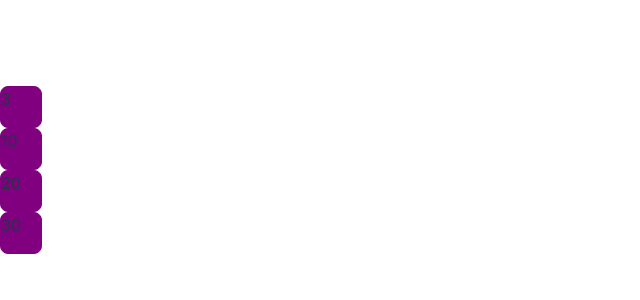
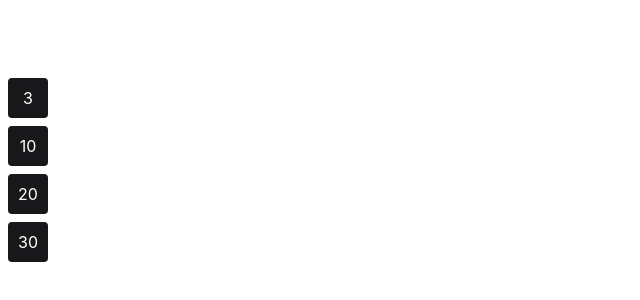
Before and after one commit to renanbigm/nlwSetup, a React (Vite) app in the folder aulas/web/: page / in a window 1280 px wide. Shown: the part 230-530 px from the top of the page, without its empty margins (0-640 px from the left). Built offline with nearby package versions, Linux system fonts and the light colour scheme.

Commit message:
primeias estilizações com tailwind

```diff
--- /dev/null
+++ b/aulas/web/postcss.config.cjs
@@ -0,0 +1,6 @@
+module.exports = {
+  plugins: {
+    tailwindcss: {},
+    autoprefixer: {},
+  },
+}
--- a/aulas/web/src/App.tsx
+++ b/aulas/web/src/App.tsx
@@ -1,3 +1,4 @@
+import "./style/global.css";
 import { Habit } from "./components/Habit"
 
 function App() {
--- a/aulas/web/src/components/Habit.css
+++ /dev/null
@@ -1,7 +0,0 @@
-.habit {
-  width: 40px;
-  height: 40px;
-  border: 1px solid purple;
-  border-radius: 8px;
-  background-color: purple;
-}
--- a/aulas/web/src/components/Habit.tsx
+++ b/aulas/web/src/components/Habit.tsx
@@ -1,11 +1,11 @@
-import './Habit.css'
-
 interface HabitProps {
   completed: number;
 }
 
 export function Habit(props: HabitProps) {
   return (
-    <div className="habit">{props.completed}</div>
+    <div className="bg-zinc-900 w-10 h-10 text-white rounded m-2 flex items-center justify-center">
+      {props.completed}
+    </div>
   )
 }
--- /dev/null
+++ b/aulas/web/src/style/global.css
@@ -0,0 +1,3 @@
+@tailwind base;
+@tailwind utilities;
+@tailwind components;
--- /dev/null
+++ b/aulas/web/tailwind.config.cjs
@@ -0,0 +1,11 @@
+/** @type {import('tailwindcss').Config} */
+module.exports = {
+  content: [
+    './src/**/*.tsx',
+    './index.html',
+  ],
+  theme: {
+    extend: {},
+  },
+  plugins: [],
+}
```
